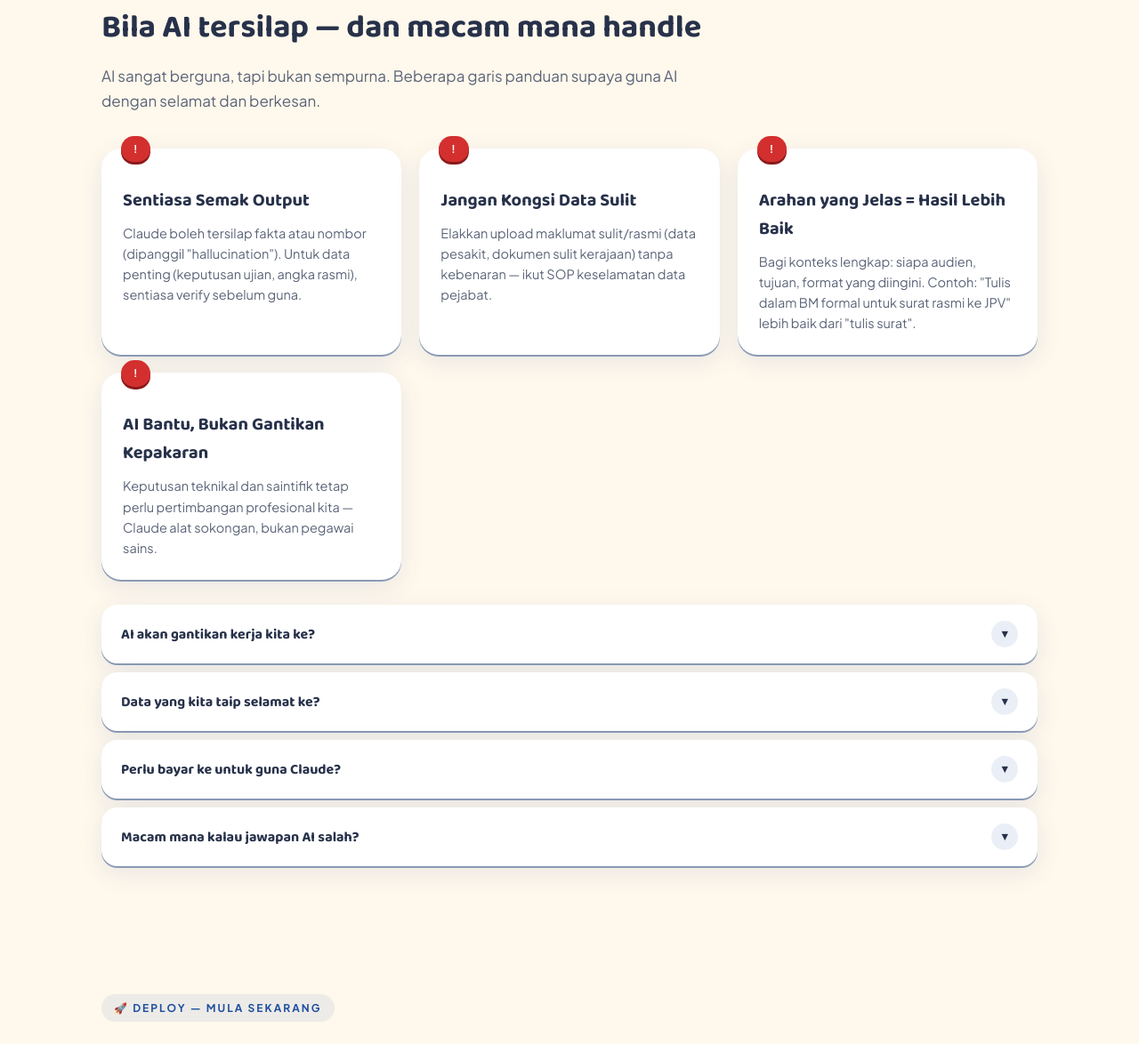
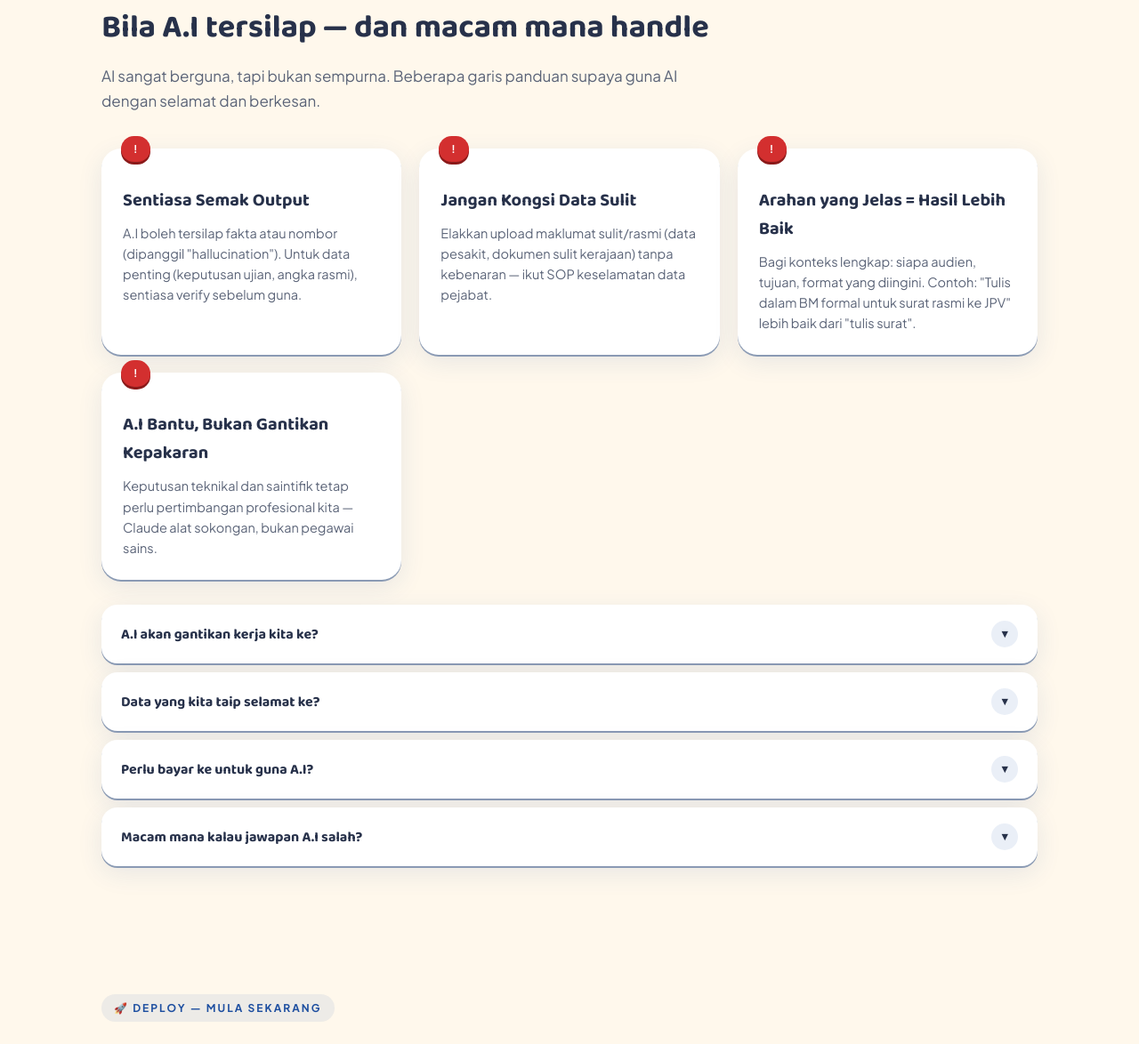
Before and after one commit to lappsdvs/ai, a plain HTML site: page index.html in a window 1280 px wide. Shown: the part 5171-6345 px from the top of the page at 89% size. Drawn offline with Linux system fonts and the light colour scheme; a script that the page names is missing.

Commit message:
Update index.html

```diff
--- a/index.html
+++ b/index.html
@@ -815,7 +815,7 @@ Tarikh: 10 Jun 2026
     <div class="cuba-card fade-up">
       <div class="cuba-eyebrow">🧪 Cuba Sendiri</div>
       <h3>Prompt siap pakai — copy &amp; guna terus</h3>
-      <p class="desc">Copy prompt di bawah, tampal ke Claude, kemudian gantikan bahagian dalam [ ] dengan kandungan kerja sebenar anda.</p>
+      <p class="desc">Copy prompt di bawah, tampal ke A.I pilihan anda, kemudian gantikan bahagian dalam [ ] dengan kandungan kerja sebenar anda.</p>
       <div class="prompt-box" id="cuba-prompt">
         Tukar nota makmal ringkas ini jadi laporan rasmi dalam Bahasa Melayu formal untuk dihantar kepada Ketua Jabatan. Pastikan format kemas, gunakan ayat lengkap, dan tambah kesimpulan ringkas. Nota: [tampal nota anda di sini]
       </div>
@@ -831,14 +831,14 @@ Tarikh: 10 Jun 2026
 <div id="debug">
   <div class="section-wrap">
     <div class="eyebrow">🔍 Debug &amp; Perkara Perlu Diingat</div>
-    <h2>Bila AI tersilap — dan macam mana handle</h2>
+    <h2>Bila A.I tersilap — dan macam mana handle</h2>
     <p class="lede">AI sangat berguna, tapi bukan sempurna. Beberapa garis panduan supaya guna AI dengan selamat dan berkesan.</p>
 
     <div class="grid grid-2">
       <div class="card fade-up">
         <span class="badge red">!</span>
         <h3>Sentiasa Semak Output</h3>
-        <p>Claude boleh tersilap fakta atau nombor (dipanggil "hallucination"). Untuk data penting (keputusan ujian, angka rasmi), sentiasa verify sebelum guna.</p>
+        <p>A.I boleh tersilap fakta atau nombor (dipanggil "hallucination"). Untuk data penting (keputusan ujian, angka rasmi), sentiasa verify sebelum guna.</p>
       </div>
       <div class="card fade-up">
         <span class="badge red">!</span>
@@ -852,7 +852,7 @@ Tarikh: 10 Jun 2026
       </div>
       <div class="card fade-up">
         <span class="badge red">!</span>
-        <h3>AI Bantu, Bukan Gantikan Kepakaran</h3>
+        <h3>A.I Bantu, Bukan Gantikan Kepakaran</h3>
         <p>Keputusan teknikal dan saintifik tetap perlu pertimbangan profesional kita — Claude alat sokongan, bukan pegawai sains.</p>
       </div>
     </div>
@@ -861,7 +861,7 @@ Tarikh: 10 Jun 2026
     <div class="faq-list fade-up">
       <div class="faq-item">
         <button class="faq-q" aria-expanded="false" onclick="toggleFaq(this)">
-          AI akan gantikan kerja kita ke?
+          A.I akan gantikan kerja kita ke?
           <span class="arrow">▾</span>
         </button>
         <div class="faq-a" role="region">
@@ -879,16 +879,16 @@ Tarikh: 10 Jun 2026
       </div>
       <div class="faq-item">
         <button class="faq-q" aria-expanded="false" onclick="toggleFaq(this)">
-          Perlu bayar ke untuk guna Claude?
+          Perlu bayar ke untuk guna A.I?
           <span class="arrow">▾</span>
         </button>
         <div class="faq-a" role="region">
-          <p>Akaun <strong>percuma</strong> Claude sudah cukup untuk kebanyakan tugasan harian — draf surat, ringkasan dokumen, terjemahan, analisis data ringkas. Versi Pro (berbayar) memberi lebih banyak mesej sehari dan akses ke model terkini, tapi tidak wajib untuk bermula. Cuba free dulu!</p>
+          <p>Akaun <strong>percuma</strong> A.I sudah cukup untuk kebanyakan tugasan harian — draf surat, ringkasan dokumen, terjemahan, analisis data ringkas. Versi Pro (berbayar) memberi lebih banyak mesej sehari dan akses ke model terkini, tapi tidak wajib untuk bermula. Cuba free dulu!</p>
         </div>
       </div>
       <div class="faq-item">
         <button class="faq-q" aria-expanded="false" onclick="toggleFaq(this)">
-          Macam mana kalau jawapan AI salah?
+          Macam mana kalau jawapan A.I salah?
           <span class="arrow">▾</span>
         </button>
         <div class="faq-a" role="region">
```
